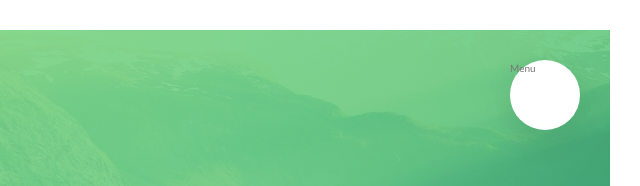
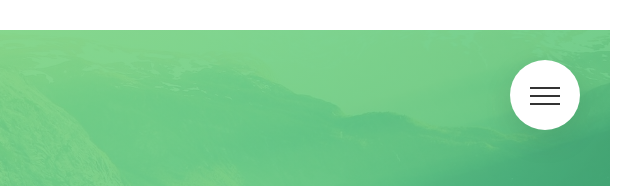
Before and after one commit to pree208/Natours-advanced-css, a plain HTML site: page index.html in a window 1280 px wide. Shown: the top 186 px of the page, 640-1280 px from the left. Drawn offline with Linux system fonts and the light colour scheme.

Commit message:
navbar completed

```diff
--- a/index.html
+++ b/index.html
@@ -20,7 +20,9 @@
 
     <div class="navigation">
         <input type="checkbox" class="navigation__checkbox" id="navi-toggle">
-        <label for="navi-toggle" class="navigation__button">Menu</label>
+        <label for="navi-toggle" class="navigation__button">
+            <span class="navigation__icon">&nbsp;</span>
+        </label>
 
 
         <div class="navigation__background">&nbsp;</div>
--- a/sass/layout/_navigation.scss
+++ b/sass/layout/_navigation.scss
@@ -12,6 +12,8 @@
   border-radius: 50%;
   z-index: 2000;
   box-shadow: 0 1rem 3rem rgba($color-black,.1);
+  text-align: center;
+  cursor: pointer;
   }
   &__background{
   height: 6rem;
@@ -76,6 +78,7 @@
     }
 
   }
+  //functionality
   &__checkbox:checked ~ &__background{
     transform: scale(80);
   }
@@ -83,4 +86,56 @@
     opacity: 1;
     width: 100%;
   }
+
+  //icon
+  &__icon{
+    position: relative;
+    margin-top: 3.5rem;
+
+
+    &,
+    &:before,
+    &:after{
+      width: 3rem;
+      height: 2px;
+      background-color:$color-grey-light-3 ;
+      display: inline-block;
+    }
+    &:before,
+    &:after{
+      content: "";
+      position: absolute;
+      left: 0;
+      transition: all .2s;
+
+
+
+    }
+    &::before{top:-.8rem};
+    &::after{top:.8rem};
+
+  }
+
+
+&__button:hover &__icon::before{
+  top:-1rem;
 }
+
+&__button:hover &__icon::after{
+  top:1rem;
+}
+
+&__checkbox:checked + &__button &__icon{
+  background-color: transparent;
+}
+
+&__checkbox:checked + &__button &__icon::before{
+  top:0;
+  transform: rotate(135deg);
+}
+
+&__checkbox:checked + &__button &__icon::after{
+  top:0;
+  transform: rotate(-135deg);
+}
+}
```
Also changed, not shown: css/main.css, css/main.min.css.
